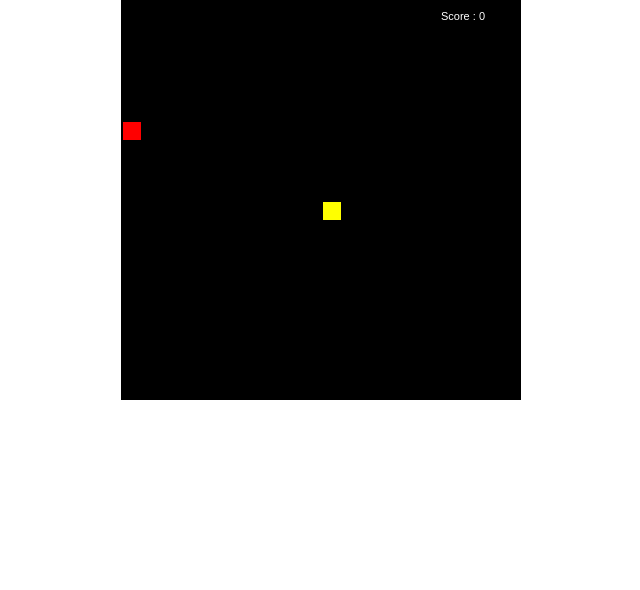
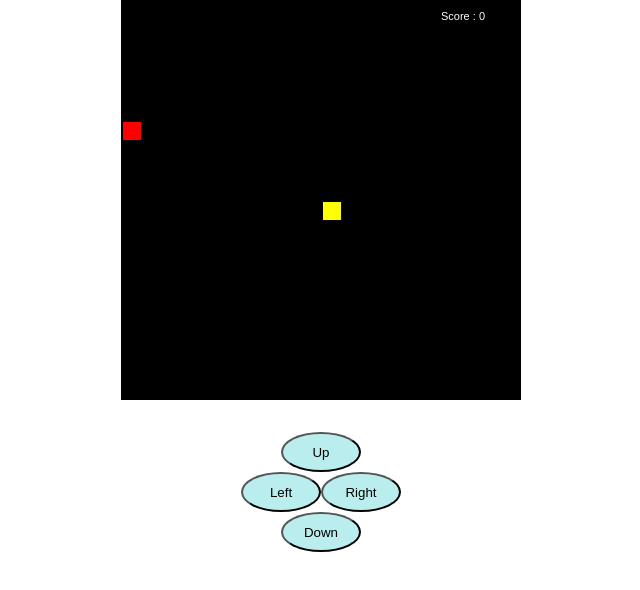
Before and after one commit to lakhdarwalid/snake, a plain HTML site: page index.html in a window 1280 px wide. Shown: the whole page, without its empty margins (319-959 px from the left). Drawn offline with Linux system fonts and the light colour scheme.

Commit message:
added touches
added touches in case the player doesn't have keyboard

```diff
--- a/index.html
+++ b/index.html
@@ -10,6 +10,13 @@
 <body>
     <canvas></canvas>
 
+    <div class="touches">
+        <button id="up">Up</button>
+        <button id="left">Left</button>
+        <button id="right">Right</button>
+        <button id="down">Down</button>
+    </div>
+
     <script src="script.js"></script>
 </body>
 </html>
--- a/script.js
+++ b/script.js
@@ -2,6 +2,11 @@ let canvas  = document.querySelector('canvas');
 let ctx = canvas.getContext('2d');
 canvas.width = 400;
 canvas.height = 400;
+
+let up = document.getElementById('up');
+let left = document.getElementById('left');
+let right = document.getElementById('right');
+let down = document.getElementById('down');
 
 let size = 20;
 let rows = canvas.height/size;
@@ -186,3 +191,29 @@ function moveSnake(){
     if (candy == null)placeCandy();
     else candy.render();
 }
+
+
+up.addEventListener('click', ()=>{
+    if (directionY != 1){
+        directionY = -1;
+        directionX = 0;
+ }
+});
+right.addEventListener('click', ()=>{
+    if (directionX != -1){
+        directionX = 1;
+        directionY = 0;
+ }
+});
+left.addEventListener('click', ()=>{
+    if (directionX != 1){
+        directionX = -1;
+        directionY = 0;
+ }
+});
+down.addEventListener('click', ()=>{
+    if (directionY != -1){
+        directionY = 1;
+        directionX =0;
+ }
+});
--- a/style.css
+++ b/style.css
@@ -2,6 +2,7 @@ body{
     margin: 0;
     padding: 0;
     display: grid;
+    grid-template-rows: 1fr 1fr;
     place-content: center;
 }
 
@@ -10,3 +11,38 @@ canvas{
     height: 400px;
     background-color: #000000;
 }
+
+.touches{
+    width: fit-content;
+    height: fit-content;
+    margin: 2em auto 0;
+    display: grid;
+    grid-template-areas: 'up up'
+                         'leftt rightt'
+                         'down down';
+    place-items: center;
+}
+#up{
+    grid-area: up;
+}
+#left{
+    grid-area: leftt;
+}
+#right{
+    grid-area: rightt;
+}
+#down{
+    grid-area: down;
+}
+
+button{
+    width: 6em;
+    height: 3em;
+    margin: 0;
+    background-color: rgba(27, 197, 197, .3);
+    border-radius: 50%;
+}
+
+button:hover{
+    background-color: rgba(16, 139, 139, 0.6);
+}
```
